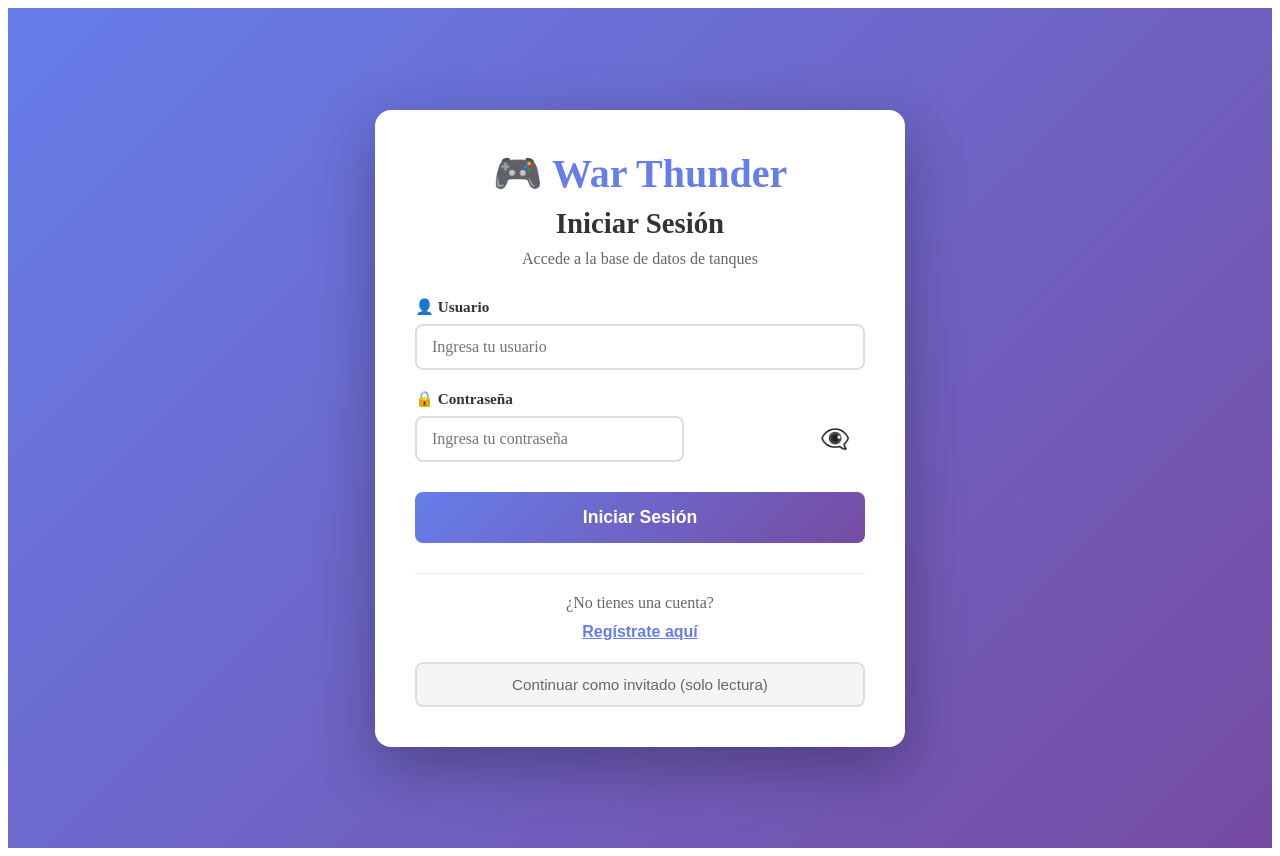
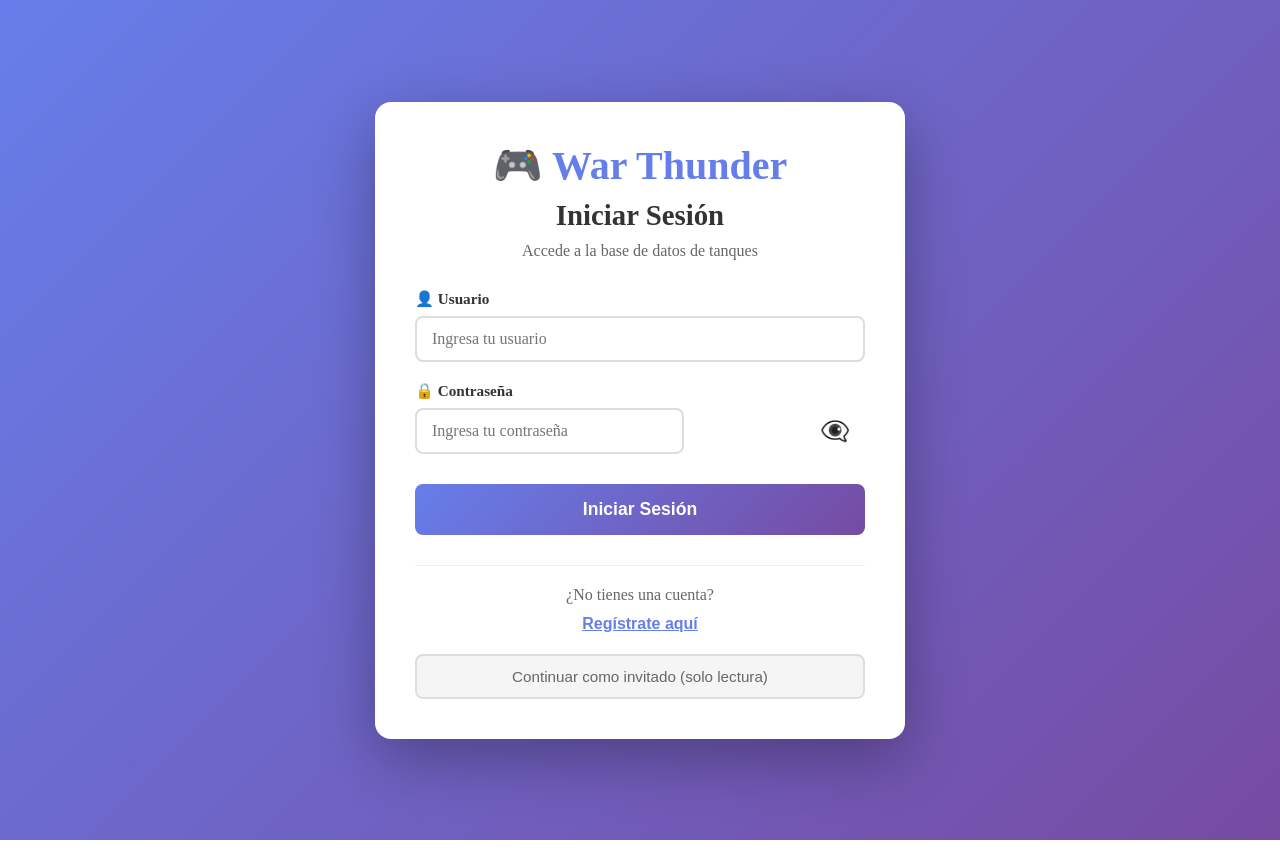
Before and after one commit to gonzalodurgra/Proyecto_War_Thunder_Tanques, an Angular app in the folder war-thunder-frontend/: page /login in a window 1280 px wide. Built offline with nearby package versions, Linux system fonts and the light colour scheme.

Commit message:
Cambiando estilo del body en los globales

```diff
--- a/war-thunder-frontend/src/app/components/tank-list/tank-list.css
+++ b/war-thunder-frontend/src/app/components/tank-list/tank-list.css
@@ -1,11 +1,3 @@
-body {
-  background-color: var(--bg-primary);
-  color: var(--text-primary);
-  transition: background-color 0.3s ease, color 0.3s ease;
-  margin: 0;
-  padding: 0;
-}
-
 /* ================================================================== */
 /* CONTENEDOR PRINCIPAL */
 /* ================================================================== */
--- a/war-thunder-frontend/src/styles.css
+++ b/war-thunder-frontend/src/styles.css
@@ -142,6 +142,14 @@
 /* ================================================================== */
 /* SPINNERS GLOBALES */
 /* ================================================================== */
+body {
+  background-color: var(--bg-primary);
+  color: var(--text-primary);
+  transition: background-color 0.3s ease, color 0.3s ease;
+  margin: 0;
+  padding: 0;
+}
+
 
 .spinner {
   width: 60px;
```
